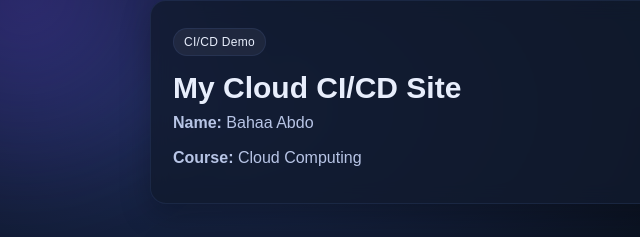
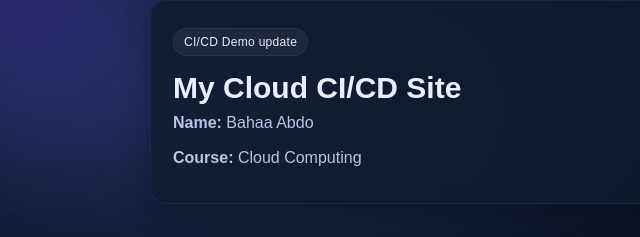
Before and after one commit to EngBahaaEdiinAbdo/cloud-beginner-cicd-pages-bahaa, a plain HTML site: page index.html in a window 1280 px wide. Shown: the top 237 px of the page, 0-640 px from the left. Drawn offline with Linux system fonts and the light colour scheme.

Commit message:
title update

```diff
--- a/index.html
+++ b/index.html
@@ -10,7 +10,7 @@
   <header class="top">
     <div class="wrap">
       <div class="topbar">
-        <span class="badge">CI/CD Demo</span>
+        <span class="badge">CI/CD Demo update </span>
         <button id="themeToggle" class="icon-btn" type="button" aria-label="Toggle theme">🌓</button>
       </div>
 
```
